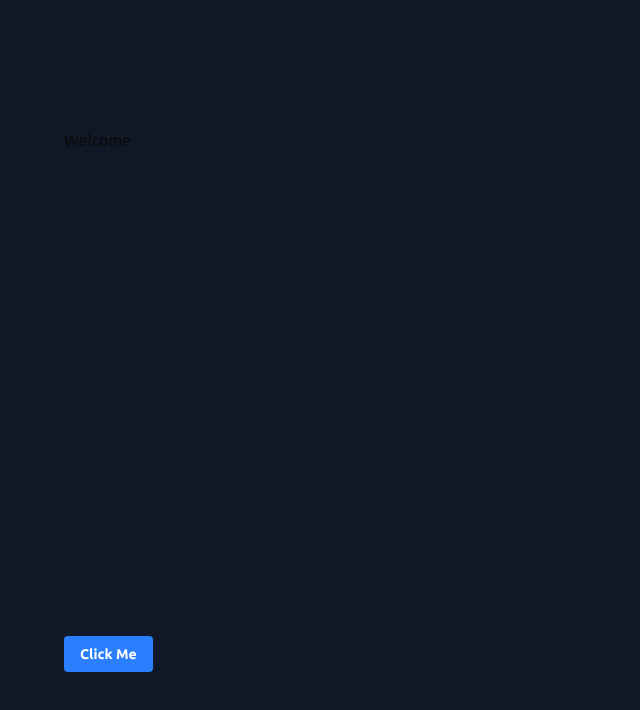
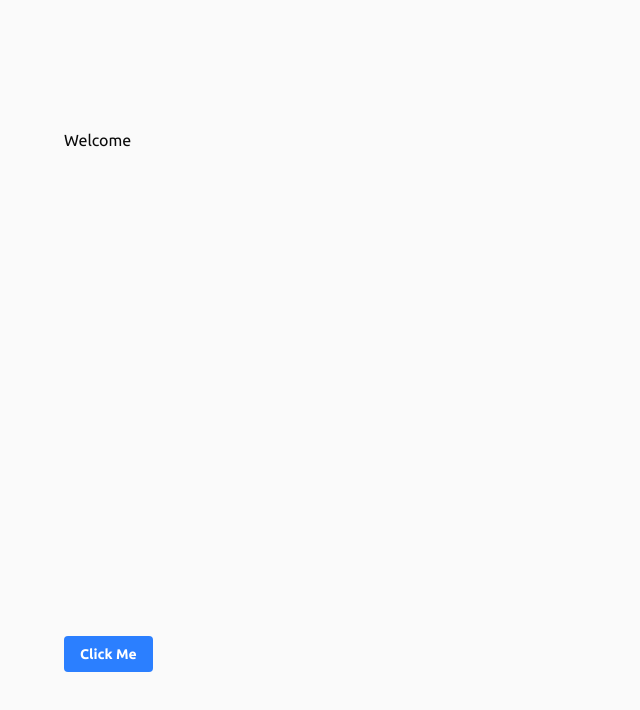
Before and after one commit to Cristian-Nass/pdf-tools, a Next.js app: page / in a window 1280 px wide. Shown: the top 710 px of the page, without its empty margins (0-640 px from the left). Built offline with nearby package versions, Linux system fonts and the light colour scheme.

Commit message:
fix: update background color and clean up CSS classes

```diff
--- a/app/globals.css
+++ b/app/globals.css
@@ -3,6 +3,7 @@
 @import "shadcn/tailwind.css";
 
 @custom-variant dark (&:is(.dark *));
+
 
 @theme inline {
   --color-background: var(--background);
@@ -49,7 +50,7 @@
 }
 
 :root {
-  --background: oklch(1 0 0);
+  --background: #E6E4DA;
   --foreground: oklch(0.145 0 0);
   --card: oklch(1 0 0);
   --card-foreground: oklch(0.145 0 0);
--- a/app/page.tsx
+++ b/app/page.tsx
@@ -2,7 +2,7 @@
 export default function Home() {
   return (
     <div className="flex flex-col flex-1 items-center justify-center bg-zinc-50 font-sans dark:bg-black">
-      <main className="flex flex-1 w-full max-w-7xl flex-col items-center justify-between py-32 px-16 bg-gray-900 dark:bg-black sm:items-start">
+      <main className="flex flex-1 w-full max-w-7xl flex-col items-center justify-between py-32 px-16 dark:bg-black sm:items-start">
        <FileSelector />
       </main>
     </div>
```
